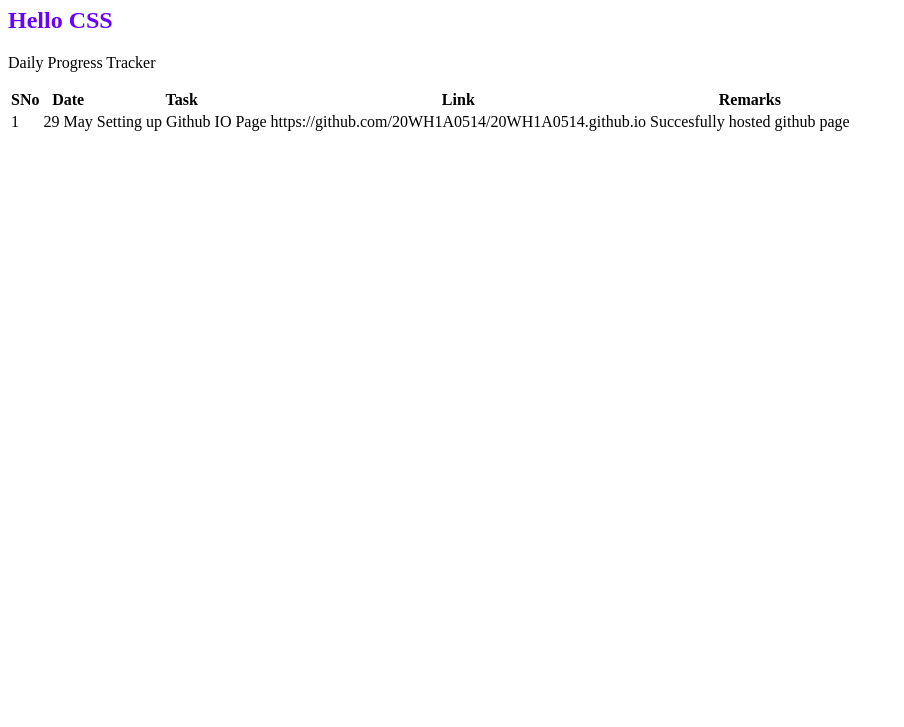
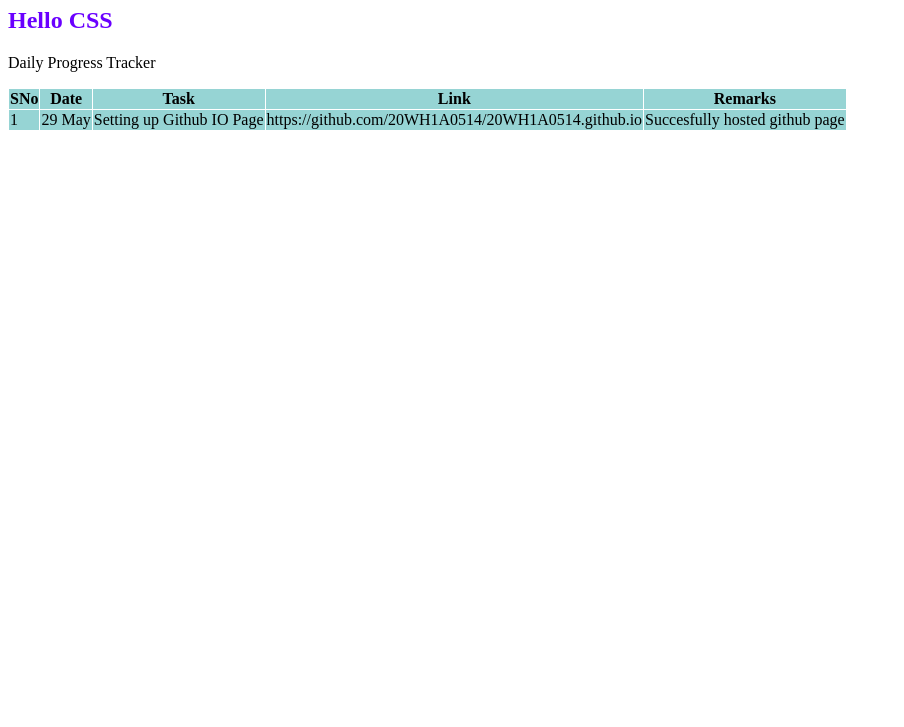
Before and after one commit to 20WH1A0514/20WH1A0514.github.io, a plain HTML site: page index.html in a window 1280 px wide. Shown: the part 73-800 px from the top of the page, without its empty margins (0-904 px from the left). Drawn offline with Linux system fonts and the light colour scheme.

Commit message:
added borders and color to the table

```diff
--- a/style.css
+++ b/style.css
@@ -1,3 +1,10 @@
 h2{
     color:rgb(106, 0, 255)
 }
+table, th, td {
+    border: 1px solid white;
+    border-collapse: collapse;
+  }
+  th, td {
+    background-color: #96D4D4;
+  }
```
